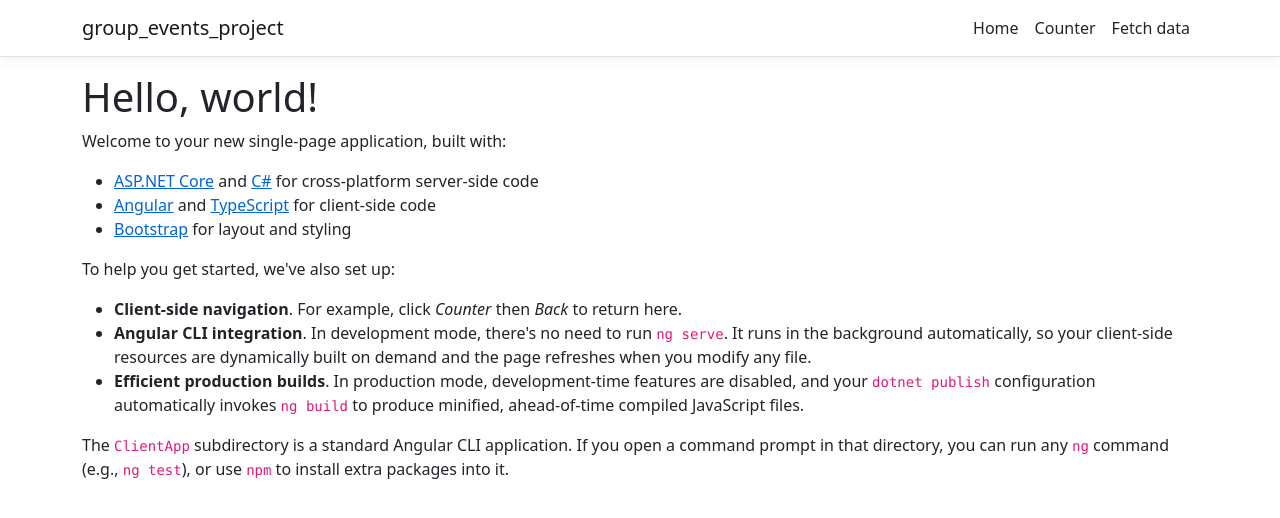
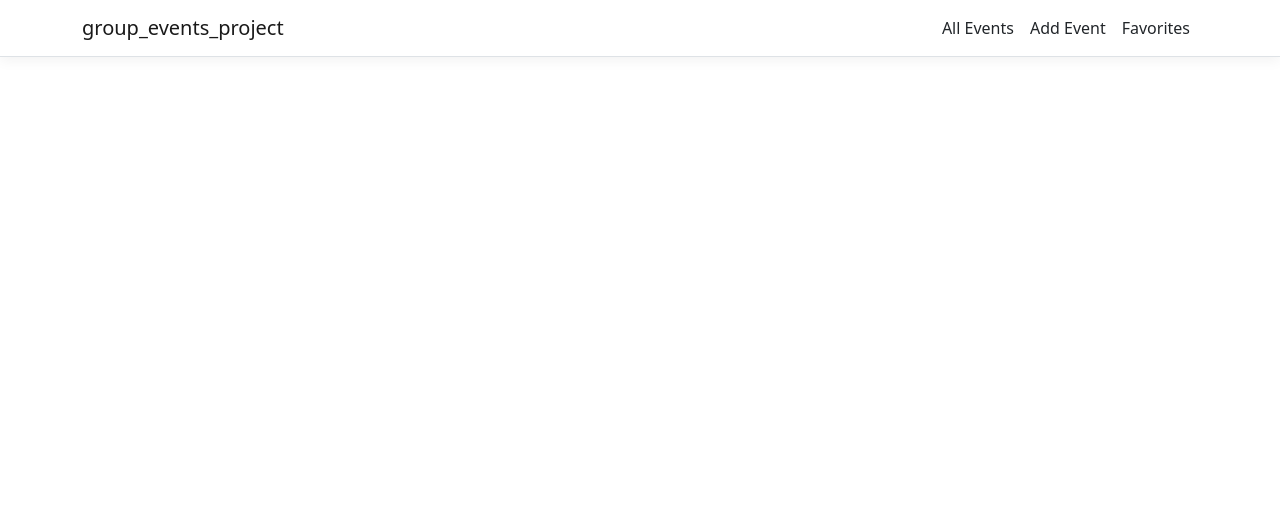
Before and after one commit to douglaschu/csharp-group-lab-2-upmeet-events-sys, an Angular app in the folder ClientApp/: page / in a window 1280 px wide. Shown: the top 518 px of the page. Built offline with nearby package versions, Linux system fonts and the light colour scheme.

Commit message:
1:54pm stuff is working

```diff
--- a/ClientApp/src/app/app.component.html
+++ b/ClientApp/src/app/app.component.html
@@ -1,6 +1,5 @@
 <body>
   <app-nav-menu></app-nav-menu>
-  <main class="container">
-    <router-outlet></router-outlet>
-  </main>
+  <router-outlet></router-outlet>
+
 </body>
--- a/ClientApp/src/app/app.module.ts
+++ b/ClientApp/src/app/app.module.ts
@@ -33,9 +33,9 @@
     HttpClientModule,
     FormsModule,
     RouterModule.forRoot([
-      { path: '', component: HomeComponent, pathMatch: 'full' },
-      { path: 'counter', component: CounterComponent },
-      { path: 'fetch-data', component: FetchDataComponent },
+      { path: 'event-list', component: EventListComponent, pathMatch: 'full' },
+      { path: 'add-event-form', component: AddEventFormComponent },
+      { path: 'favorite-list', component: FavoriteListComponent },
     ])
   ],
   providers: [],
--- a/ClientApp/src/app/components/event-list/event-list.component.html
+++ b/ClientApp/src/app/components/event-list/event-list.component.html
@@ -1 +1,6 @@
-<p>event-list works!</p>
+<h1>All Events</h1>
+<div *ngFor="let e of allEventList">
+<p> {{e.eventName}}</p>
+<p> {{e.eventDate}}</p>
+
+</div>
--- a/ClientApp/src/app/components/event-list/event-list.component.ts
+++ b/ClientApp/src/app/components/event-list/event-list.component.ts
@@ -1,6 +1,7 @@
 import { Component } from '@angular/core';
 import { EventService } from 'src/app/services/event.service';
 import { Event } from 'src/app/models/event';
+
 @Component({
   selector: 'app-event-list',
   templateUrl: './event-list.component.html',
@@ -12,9 +13,23 @@
   constructor(private _eventService: EventService) {}
 
   ngOnInit(): void {
+    this.callGetAllEvents();
+
+  }
+  callGetAllEvents(){
     this._eventService.getAllEvents().subscribe((response: Event[]) => {
       console.log(response);
       this.allEventList = response;
     });
   }
+  // callGetEventsByCategory(Category: Event):void{
+  //   this._eventService.getEventsByCategory(Category).subscribe((response: Event[]) => {
+  //     console.log(response);
+  //     this.allEventList = response;
+  //   });
+  // }
+  // deleteEvent(){
+
+  // }
+
 }
--- a/ClientApp/src/app/nav-menu/nav-menu.component.html
+++ b/ClientApp/src/app/nav-menu/nav-menu.component.html
@@ -25,16 +25,16 @@
             [routerLinkActive]="['link-active']"
             [routerLinkActiveOptions]="{ exact: true }"
           >
-            <a class="nav-link text-dark" [routerLink]="['/']">Home</a>
+            <a class="nav-link text-dark" [routerLink]="['/event-list']">All Events</a>
           </li>
           <li class="nav-item" [routerLinkActive]="['link-active']">
-            <a class="nav-link text-dark" [routerLink]="['/counter']"
-              >Counter</a
+            <a class="nav-link text-dark" [routerLink]="['/add-event-form']"
+              >Add Event</a
             >
           </li>
           <li class="nav-item" [routerLinkActive]="['link-active']">
-            <a class="nav-link text-dark" [routerLink]="['/fetch-data']"
-              >Fetch data</a
+            <a class="nav-link text-dark" [routerLink]="['/favorite-list']"
+              >Favorites</a
             >
           </li>
         </ul>
--- a/ClientApp/src/app/services/event.service.ts
+++ b/ClientApp/src/app/services/event.service.ts
@@ -26,8 +26,8 @@
     return this.http.get<Event>(`${this.baseUrl}api/Events/${id}`);
   }
 
-  getEventsByCategory(): Observable<Event> {
-    return this.http.get<Event>(`${this.baseUrl}api/Events/Category`);
+  getEventsByCategory(Category:Event): Observable<Event> {
+    return this.http.get<Event>(`${this.baseUrl}api/Events/Category?=${Category}`);
   }
 
   addNewEvent(newEvent:Event): Observable<Event>{
```
Also changed, not shown: ClientApp/src/app/components/favorite-list/favorite-list.component.ts (+10 -0 lines).
